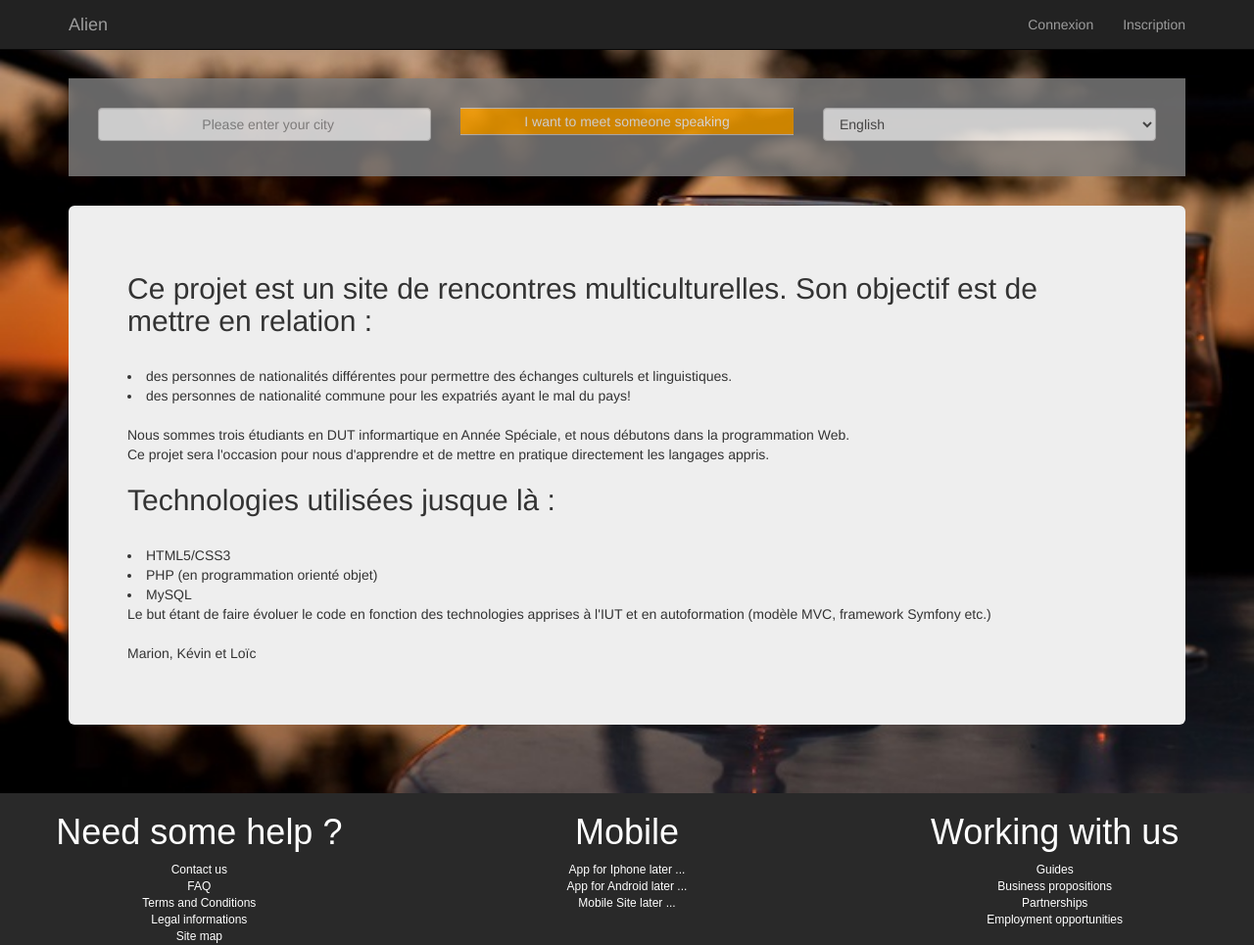
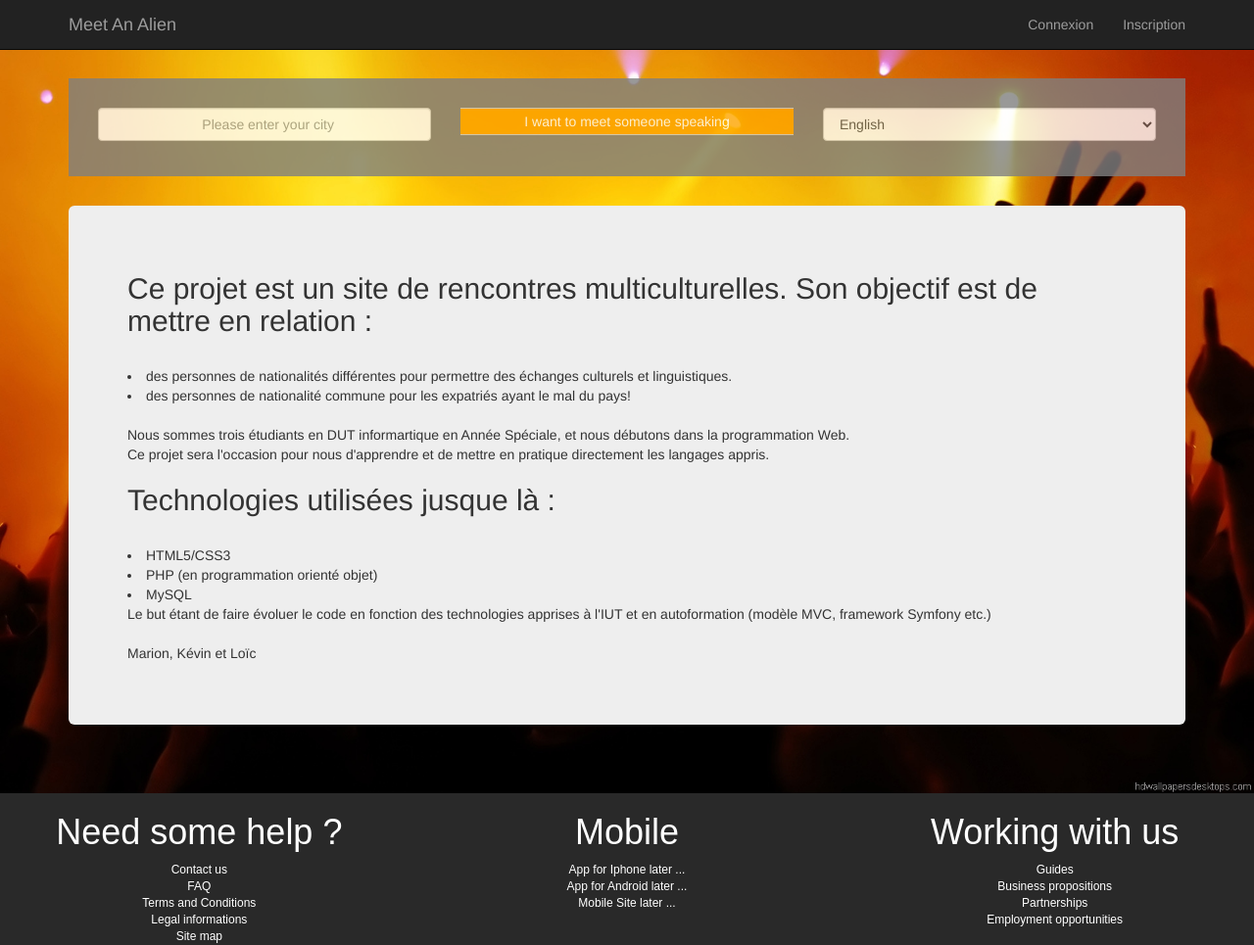
Before and after one commit to MarionCrp/Projet, a PHP site: page / in a window 1280 px wide. Shown: the whole page at 98% size. Run offline with PHP 8.4, Linux system fonts and the light colour scheme; some libraries are stand-ins or nearby versions.

Commit message:
changement du font d'écran

```diff
--- a/assets/css/css/style_2.css
+++ b/assets/css/css/style_2.css
@@ -32,7 +32,7 @@ body {
   width : 100%;
   margin:0;
   padding:0;
-  background: url("fond_accueil.png") no-repeat center;
+  background: url("../../images/party2.jpg") no-repeat center;
   background-attachment: fixed;
   -webkit-background-size: cover;
   background-size: 100% 100%;
--- a/index.php
+++ b/index.php
@@ -17,7 +17,7 @@ include_once('autoload.php');
 		<link rel="stylesheet" href="assets/css/css/bootstrap.js"/>
 		<script src="//code.jquery.com/jquery-1.12.0.min.js"></script> <!-- Pour le menu déroulant notamment -->
 		<link rel="stylesheet" href="assets/css/css/style_2.css"/>
-		<Title> Alien - Accueil </title>
+		<Title> Meet An Alien- Accueil </title>
 
 		<!-- Latest compiled and minified CSS -->
 <link rel="stylesheet" href="https://maxcdn.bootstrapcdn.com/bootstrap/3.2.0/css/bootstrap.min.css">
@@ -41,7 +41,7 @@ include_once('autoload.php');
             <span class="icon-bar"></span>
             <span class="icon-bar"></span>
           </button>
-          <a class="navbar-brand" href="index.php">Alien</a>
+          <a class="navbar-brand" href="index.php">Meet An Alien</a>
         </div>
         <div id="navbar" class="collapse navbar-collapse">
           <ul class="nav navbar-nav navbar-right">
--- a/view/home.php
+++ b/view/home.php
@@ -14,6 +14,7 @@
 					    <li role="presentation"><a role="menuitem" tabindex="-1" href="index.php?page=home&section=myprofile"><span class="glyphicon glyphicon-user"></span>Mon Profil</a></li>
 					    <li role="presentation"><a role="menuitem" tabindex="-1" href="index.php?page=home&section=mymessages"><span class="glyphicon glyphicon-envelope"></span>Mes Messages</a></li>
 					    <li role="presentation"><a role="menuitem" tabindex="-1" href="index.php?page=home&section=userslist"><span class="glyphicon glyphicon-search"></span></span>Mes amis</a></li>
+					 	<li role="presentation"><a role="menuitem" tabindex="-1" href="#"><span class="glyphicon glyphicon-comment"></span></span>Chat</a></li>
 					  </ul>
 					</div>
 				</div>
```
Also changed, not shown: assets/images/party1.jpg (added), assets/images/party2.jpg (added).
